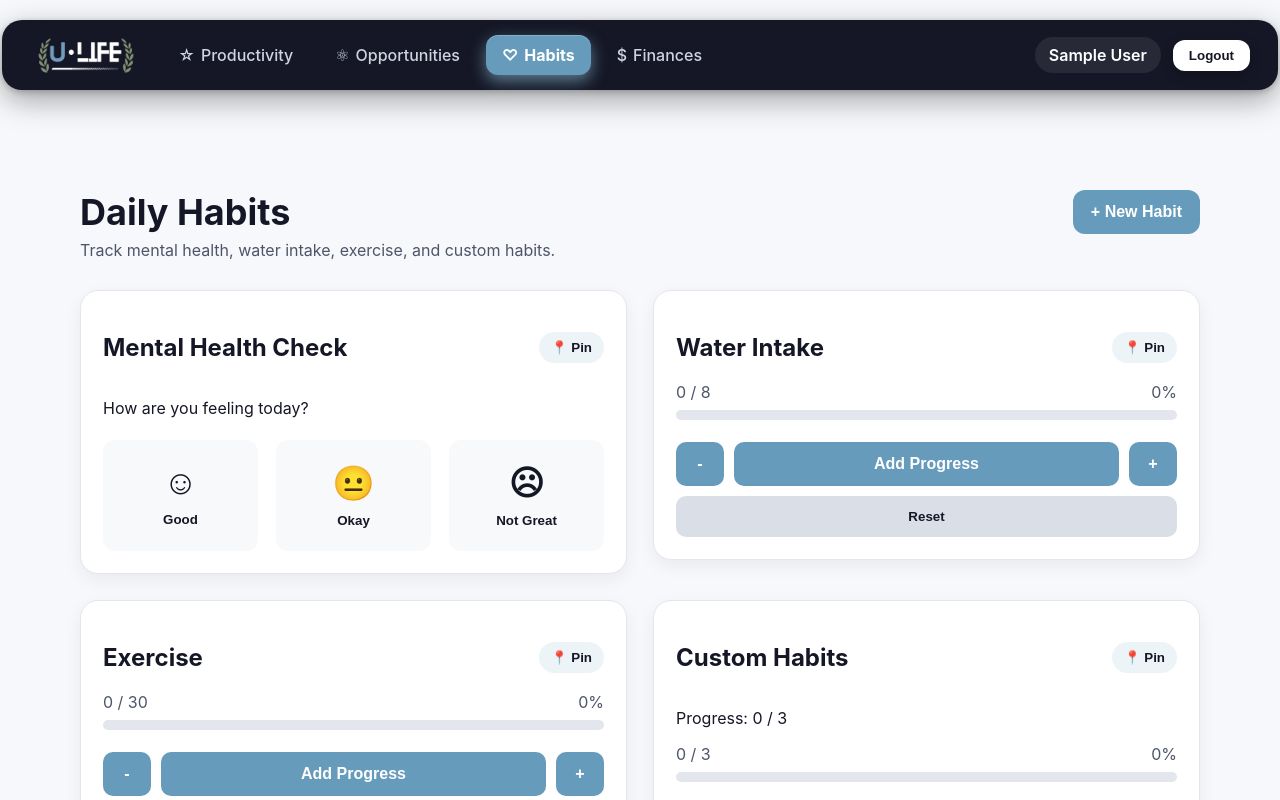
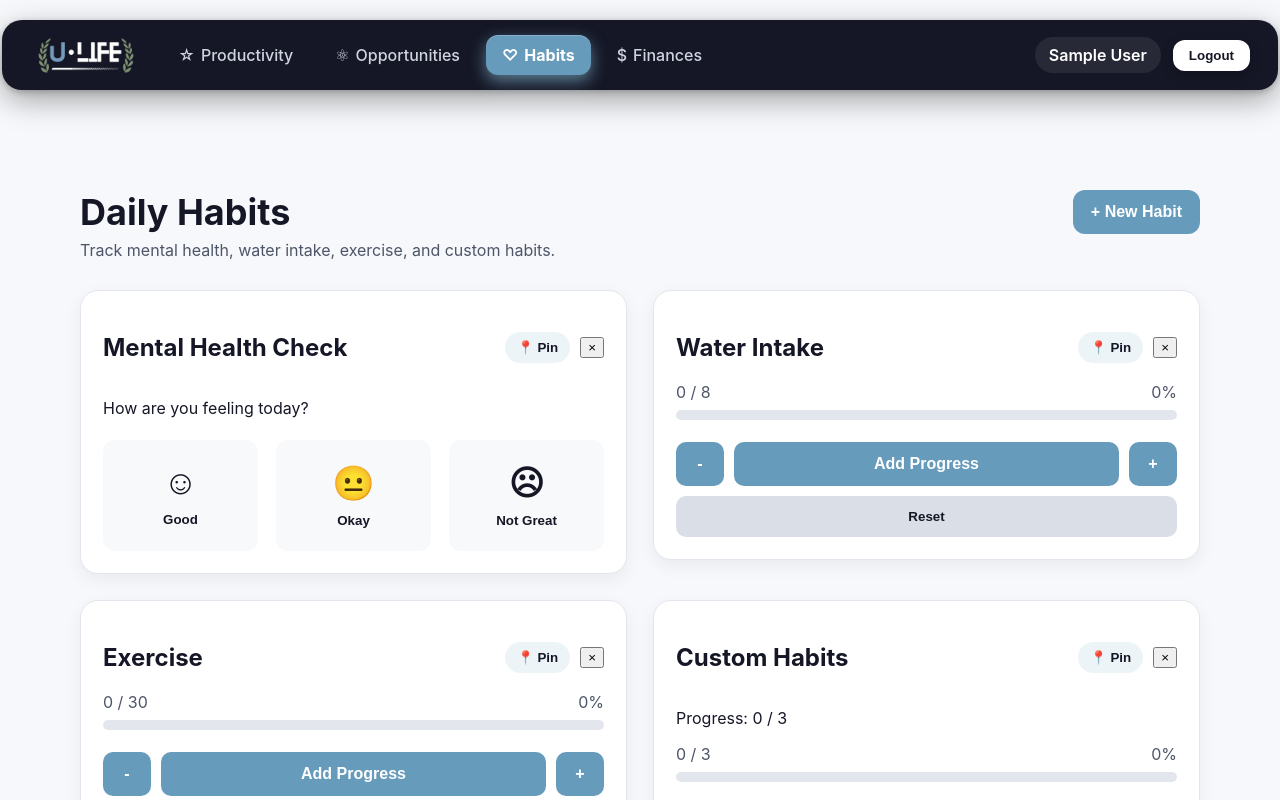
Before and after one commit to angespr/U-Life, a React (Create React App) app in the folder u-life_react/: page /habits in a window 1280 px wide. Shown: the top 800 px of the page. Built offline with nearby package versions, Linux system fonts and the light colour scheme; sample sign-in values are in the browser's storage.

Commit message:
Fixed Habits.js

```diff
--- a/u-life_react/src/components/pages/Habits.js
+++ b/u-life_react/src/components/pages/Habits.js
@@ -83,7 +83,7 @@ function HabitModal({ onClose, onCreate }) {
   );
 }
 
-function HabitModule({ module, onUpdate, onTogglePin }) {
+function HabitModule({ module, onUpdate, onTogglePin, onDelete }) {
   const [input, setInput] = useState("");
 
   const completed = useMemo(() => {
@@ -116,11 +116,21 @@ function HabitModule({ module, onUpdate, onTogglePin }) {
   return (
     <section className="feature-card">
       <div className="card-heading-row">
-        <h2>{module.name}</h2>
-        <button className={module.pinned ? "pin-btn pinned" : "pin-btn"} onClick={onTogglePin}>
-          {module.pinned ? "📌 Pinned" : "📍 Pin"}
-        </button>
-      </div>
+          <h2>{module.name}</h2>
+
+          <div className="card-actions">
+            <button
+              className={module.pinned ? "pin-btn pinned" : "pin-btn"}
+              onClick={onTogglePin}
+            >
+              {module.pinned ? "📌 Pinned" : "📍 Pin"}
+            </button>
+
+            <button className="delete-module-btn" onClick={onDelete}>
+              ×
+            </button>
+          </div>
+        </div>
 
       {module.type === "mood" && (
         <>
@@ -219,6 +229,10 @@ function Habits() {
     saveModules(data.habitModules.map((module) => module.id === id ? { ...module, pinned: !module.pinned } : module));
   };
 
+  const deleteModule = (id) => {
+    saveModules(data.habitModules.filter((module) => module.id !== id));
+  };
+
   return (
     <PageStyle>
       <div className="page-title-row">
@@ -238,6 +252,7 @@ function Habits() {
             module={module}
             onUpdate={updateModule}
             onTogglePin={() => togglePin(module.id)}
+            onDelete={() => deleteModule(module.id)}
           />
         ))}
       </div>
```
